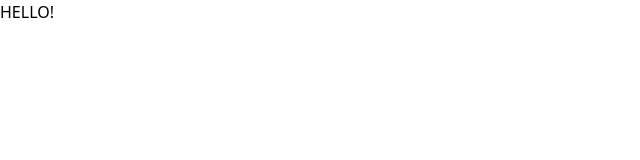
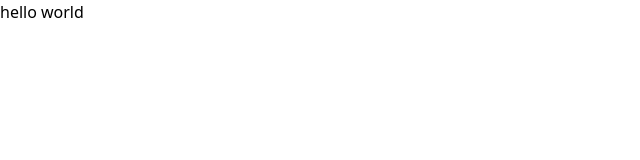
Before and after one commit to Shashank-Thapliyal/smartFlix, a React app: page / in a window 1280 px wide. Shown: the top 160 px of the page, without its empty margins (0-640 px from the left). Built offline with nearby package versions, Linux system fonts and the light colour scheme; the HTML template or start-up script is replaced by a standard one.

Commit message:
initial commit

```diff
--- a/src/App.jsx
+++ b/src/App.jsx
@@ -6,7 +6,7 @@ function App() {
   return (
     <>
       <div className='text-green-800'>
-        HELLO!
+        hello world
         </div>
     </>
   )
```
